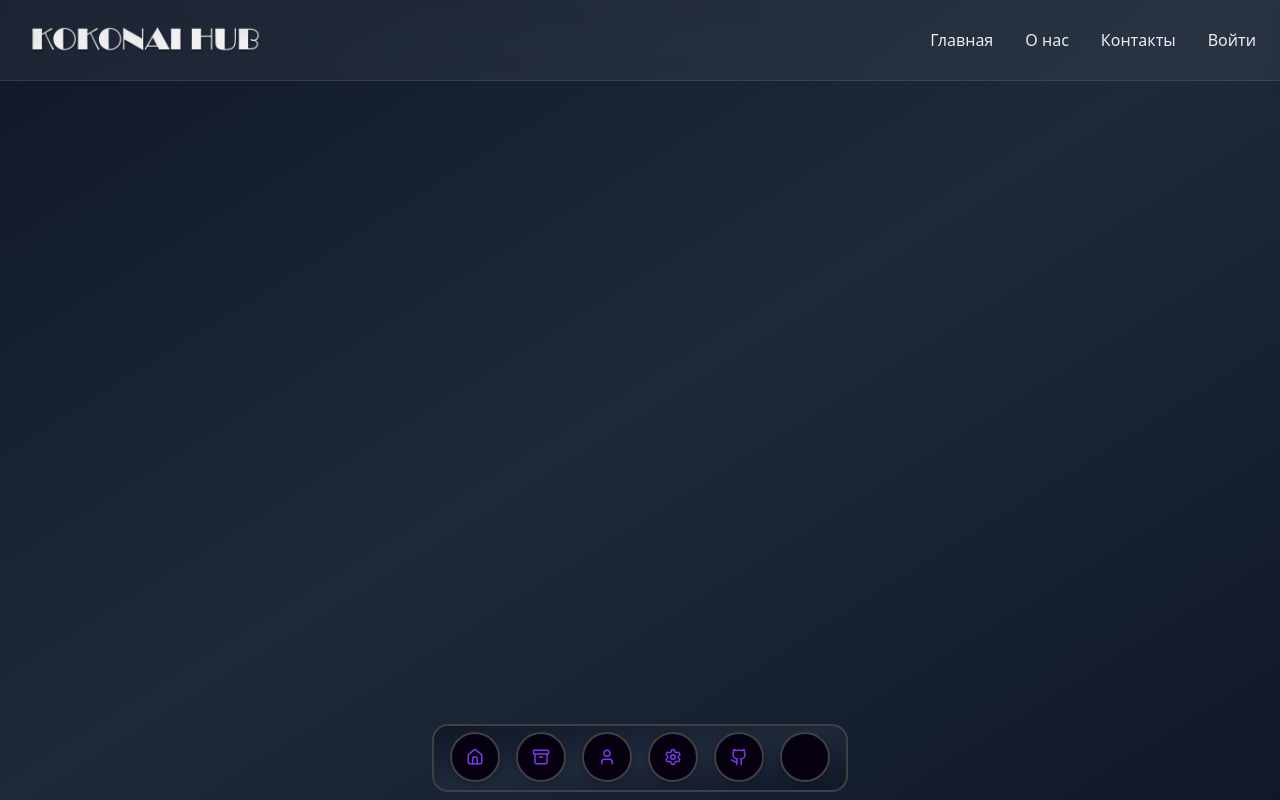
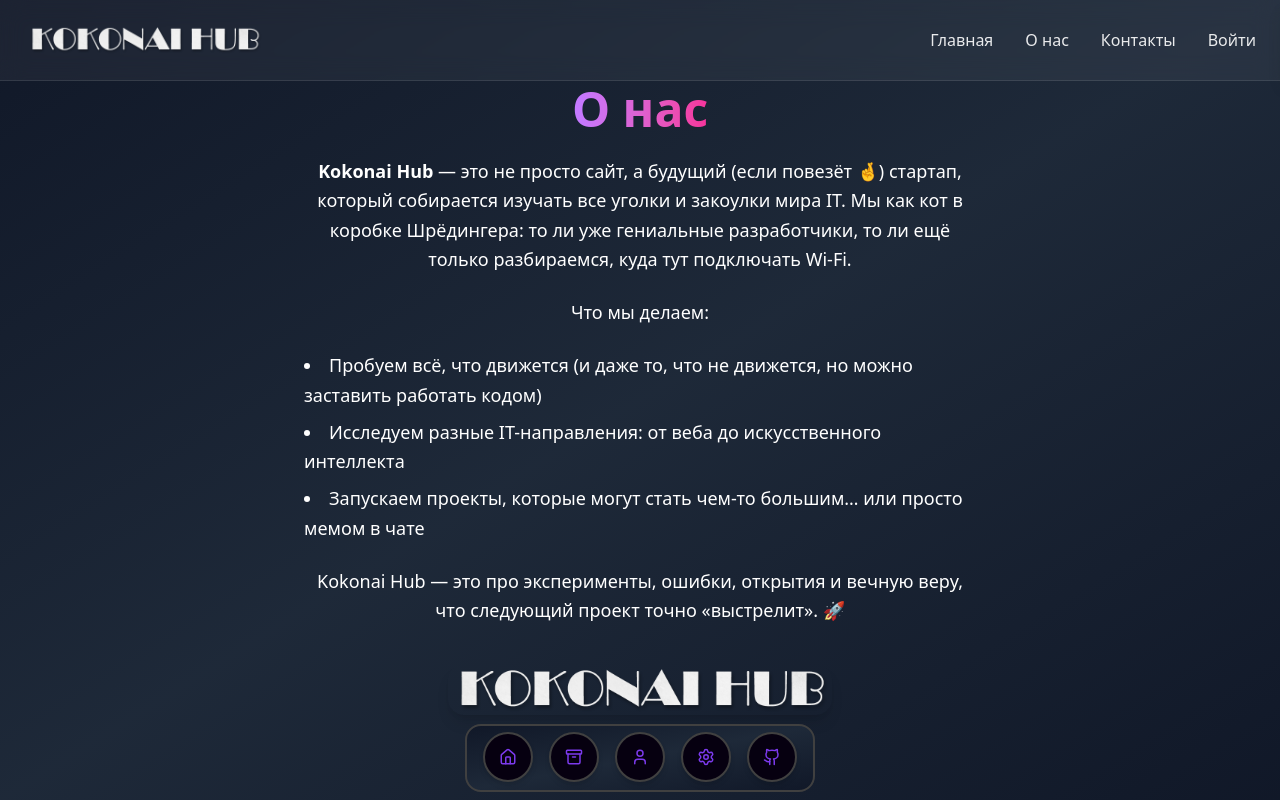
Before and after one commit to kaiirashoovt/projectsJunior, a React (Vite) app in the folder my-react-app/: page /about in a window 1280 px wide. Built offline with nearby package versions, Linux system fonts and the light colour scheme.

Commit message:
Добавлено новый компонент 'Журнал обновлений'

```diff
--- /dev/null
+++ b/my-react-app/generateUpdates.js
@@ -0,0 +1,29 @@
+import fs from "fs";
+import simpleGit from "simple-git";
+import dayjs from "dayjs";
+
+const git = simpleGit();
+
+async function generateUpdates() {
+  const logs = await git.log({ n: 20 });
+
+  const grouped = {};
+  logs.all.forEach(log => {
+    const date = dayjs(log.date).format("YYYY-MM-DD");
+    if (!grouped[date]) grouped[date] = [];
+    grouped[date].push(log.message);
+  });
+
+  const updatesArray = Object.keys(grouped).map(date => ({
+    date,
+    version: "v" + dayjs(date).format("YY.MM.DD"),
+    changes: grouped[date]
+  }));
+
+  const content = `export const updates = ${JSON.stringify(updatesArray, null, 2)};`;
+
+  fs.writeFileSync("src/updates.jsx", content, "utf-8");
+  console.log("✅ src/updates.jsx обновлён!");
+}
+
+generateUpdates();
--- a/my-react-app/src/App.jsx
+++ b/my-react-app/src/App.jsx
@@ -41,7 +41,7 @@ function AppWrapper() {
     },
     { icon: <Settings color="#7C3AED" size={18} />, label: 'Settings', onClick: () => alert('Settings!') },
     { icon: <Github  color="#7C3AED"size={18} />, label: 'Github', onClick: () => window.open('https://github.com/kaiirashoovt') },
-    { lable: 'Наш Discord', onclick: () => window.open('https://discord.gg/KJkGhGCQ') },
+    // { lable: 'Наш Discord', onclick: () => window.open('https://discord.gg/KJkGhGCQ') },
   ];
 
   if (token) {
--- a/my-react-app/src/pages/About.jsx
+++ b/my-react-app/src/pages/About.jsx
@@ -1,7 +1,5 @@
 import { motion } from "framer-motion";
-import Hero from "../components/Hero";
-import MagicBento from "../components/MagicBento";
-import BottomMenu from '../components/BottomMenu';
+import { useNavigate } from "react-router-dom";
 import {
   HomeIcon,
   Archive,
@@ -11,24 +9,106 @@ import {
 } from "lucide-react";
 
 export default function Home() {
+  const navigate = useNavigate();
 
   const items = [
-    { icon: <HomeIcon size={18} />, color:'#7C3AED', label: 'Home', onClick: () => navigate("/home")},
+    { icon: <HomeIcon size={18} />, color: '#7C3AED', label: 'Home', onClick: () => navigate("/home") },
     { icon: <Archive size={18} />, label: 'Archive', onClick: () => alert('Archive!') },
     { icon: <User size={18} />, label: 'Profile', onClick: () => alert('Profile!') },
     { icon: <Settings size={18} />, label: 'Settings', onClick: () => alert('Settings!') },
     { icon: <Github size={18} />, label: 'Github', onClick: () => window.open('https://github.com/kaiirashoovt') },
   ];
 
+  const listVariants = {
+    hidden: { opacity: 0, x: -20 },
+    visible: (i) => ({
+      opacity: 1,
+      x: 0,
+      transition: { delay: 0.4 + i * 0.2, duration: 0.5 }
+    })
+  };
+
   return (
-    <div className="min-h-screen bg-gradient-to-br from-gray-900 via-gray-800 to-gray-900 text-white">
+    <div className="min-h-screen bg-gradient-to-br from-gray-900 via-gray-800 to-gray-900 text-white flex flex-col items-center justify-center px-6 py-10">
+      {/* Заголовок */}
+      <motion.h1
+        initial={{ opacity: 0, y: -20 }}
+        animate={{ opacity: 1, y: 0 }}
+        transition={{ duration: 0.6 }}
+        className="text-5xl font-extrabold mb-6 text-transparent bg-clip-text bg-gradient-to-r from-purple-400 to-pink-500"
+      >
+        О нас
+      </motion.h1>
 
+      {/* Основной текст */}
+      <motion.div
+        initial="hidden"
+        animate="visible"
+        className="text-lg max-w-2xl text-center leading-relaxed space-y-6"
+      >
+        <motion.p
+          initial={{ opacity: 0 }}
+          animate={{ opacity: 1 }}
+          transition={{ delay: 0.2, duration: 0.6 }}
+        >
+          <strong>Kokonai Hub</strong> — это не просто сайт, а будущий (если повезёт 🤞) стартап,
+          который собирается изучать все уголки и закоулки мира IT.
+          Мы как кот в коробке Шрёдингера: то ли уже гениальные разработчики,
+          то ли ещё только разбираемся, куда тут подключать Wi-Fi.
+        </motion.p>
 
+        <motion.p
+          initial={{ opacity: 0 }}
+          animate={{ opacity: 1 }}
+          transition={{ delay: 0.3, duration: 0.6 }}
+        >
+          Что мы делаем:
+        </motion.p>
 
+        {/* Список с анимацией */}
+        <ul className="list-disc list-inside text-left mx-auto w-fit space-y-2">
+          {[
+            "Пробуем всё, что движется (и даже то, что не движется, но можно заставить работать кодом)",
+            "Исследуем разные IT-направления: от веба до искусственного интеллекта",
+            "Запускаем проекты, которые могут стать чем-то большим… или просто мемом в чате",
+          ].map((text, i) => (
+            <motion.li
+              key={i}
+              variants={listVariants}
+              initial="hidden"
+              animate="visible"
+              custom={i}
+              className="hover:text-purple-400 transition-colors duration-300"
+            >
+              {text}
+            </motion.li>
+          ))}
+        </ul>
 
+        <motion.p
+          initial={{ opacity: 0 }}
+          animate={{ opacity: 1 }}
+          transition={{ delay: 1, duration: 0.6 }}
+        >
+          Kokonai Hub — это про эксперименты, ошибки, открытия и вечную веру,
+          что следующий проект точно «выстрелит». 🚀
+        </motion.p>
+      </motion.div>
 
-
-
+      {/* Фото */}
+      <motion.div
+        initial={{ scale: 0.8, opacity: 0 }}
+        animate={{ scale: 1, opacity: 1 }}
+        transition={{ delay: 1.2, duration: 0.6 }}
+        className="mt-10 relative group"
+      >
+        <img
+          src="/logo-var-1.png"
+          alt="Наша команда"
+          className="rounded-2xl shadow-lg w-72 md:w-96 transform group-hover:scale-105 transition-transform duration-500"
+        />
+        <div className="absolute inset-0 rounded-2xl bg-gradient-to-t from-purple-600/30 to-transparent opacity-0 group-hover:opacity-100 transition-opacity duration-500" />
+      </motion.div>
     </div>
   );
 }
--- a/my-react-app/src/pages/Home.jsx
+++ b/my-react-app/src/pages/Home.jsx
@@ -4,7 +4,7 @@ import { useNavigate } from "react-router-dom";
 import { ChevronUp, ChevronDown } from "lucide-react";
 import MagicBento from "../components/MagicBento";
 import BottomMenu from "../components/BottomMenu";
-
+import { updates } from "../updates";
 export default function Home() {
   const navigate = useNavigate();
   const [open, setOpen] = useState(false);
@@ -58,7 +58,6 @@ export default function Home() {
         {/* <BottomMenu /> */}
       </main>
 
-      {/* Плавающий виджет релизов */}
       <div className="fixed bottom-4 right-4 w-72">
         <button
           onClick={() => setOpen(!open)}
@@ -77,7 +76,7 @@ export default function Home() {
             className="bg-gray-900/80 backdrop-blur-lg border border-t-0 border-gray-700 rounded-b-lg p-3 max-h-64 overflow-y-auto"
           >
             <ul className="space-y-2 text-sm text-gray-300">
-              {releases.map((r, i) => (
+              {updates.map((r, i) => (
                 <li
                   key={i}
                   className="p-2 bg-gray-800/40 rounded-lg border border-gray-700"
@@ -86,10 +85,15 @@ export default function Home() {
                     <span className="text-green-500">{r.version}</span>
                     <span>{r.date}</span>
                   </div>
-                  <p>{r.changes}</p>
+                  <ul className="list-disc list-inside space-y-1">
+                    {r.changes.map((c, j) => (
+                      <li key={j}>{c}</li>
+                    ))}
+                  </ul>
                 </li>
               ))}
             </ul>
+
           </motion.div>
         )}
       </div>
--- /dev/null
+++ b/my-react-app/src/updates.jsx
@@ -0,0 +1,40 @@
+export const updates = [
+  {
+    "date": "2025-08-14",
+    "version": "v25.08.14",
+    "changes": [
+      "commit reales 0.0.2"
+    ]
+  },
+  {
+    "date": "2025-08-12",
+    "version": "v25.08.12",
+    "changes": [
+      "test 9",
+      "fullname",
+      "avatarurl and fullname edited",
+      "fullName =>> fullname",
+      "user@example.com",
+      "fixed main.py 2",
+      "fixed main.py",
+      "fixed bag",
+      "@app.get(\"/\") async def root():     return {\"status\": \"ok\"}",
+      "mapping func",
+      "test 9"
+    ]
+  },
+  {
+    "date": "2025-08-11",
+    "version": "v25.08.11",
+    "changes": [
+      "fixed user_update",
+      "test 8",
+      "test 7",
+      "user_update",
+      "Profile fixed 2",
+      "prifile fixed",
+      "edited more",
+      "Notify added"
+    ]
+  }
+];
```
Also changed, not shown: my-react-app/package.json (+6 -1 lines), 2 other files (tests, documents, lock files or other folders).
